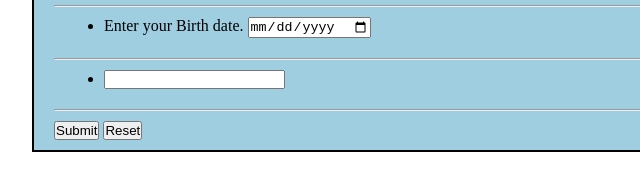
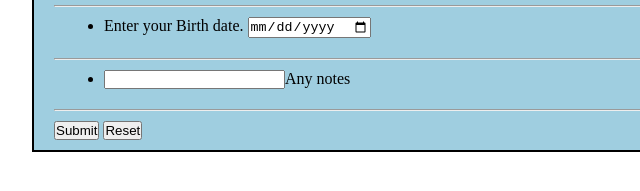
Before and after one commit to Vimal9090/Registration-Form, a plain HTML site: page index.html in a window 1280 px wide. Shown: the part 419-610 px from the top of the page, 246-886 px from the left. Drawn offline with Linux system fonts and the light colour scheme.

Commit message:
Update index.html

```diff
--- a/index.html
+++ b/index.html
@@ -53,7 +53,7 @@
         <div id="form4" class="form">
             <form>
                 <ul>
-                    <li><input type="text"></li>
+                    <li><input type="text">Any notes</li>
                 </ul>
             </form>
         </div><hr>
```
